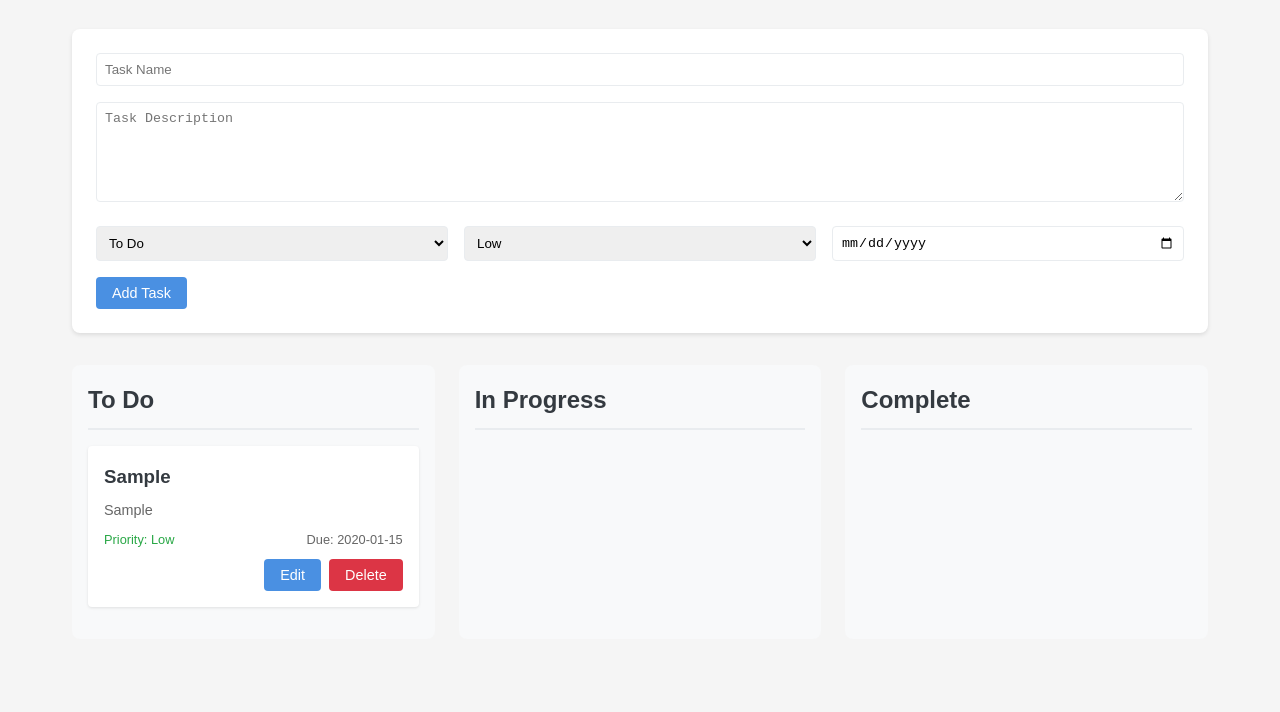
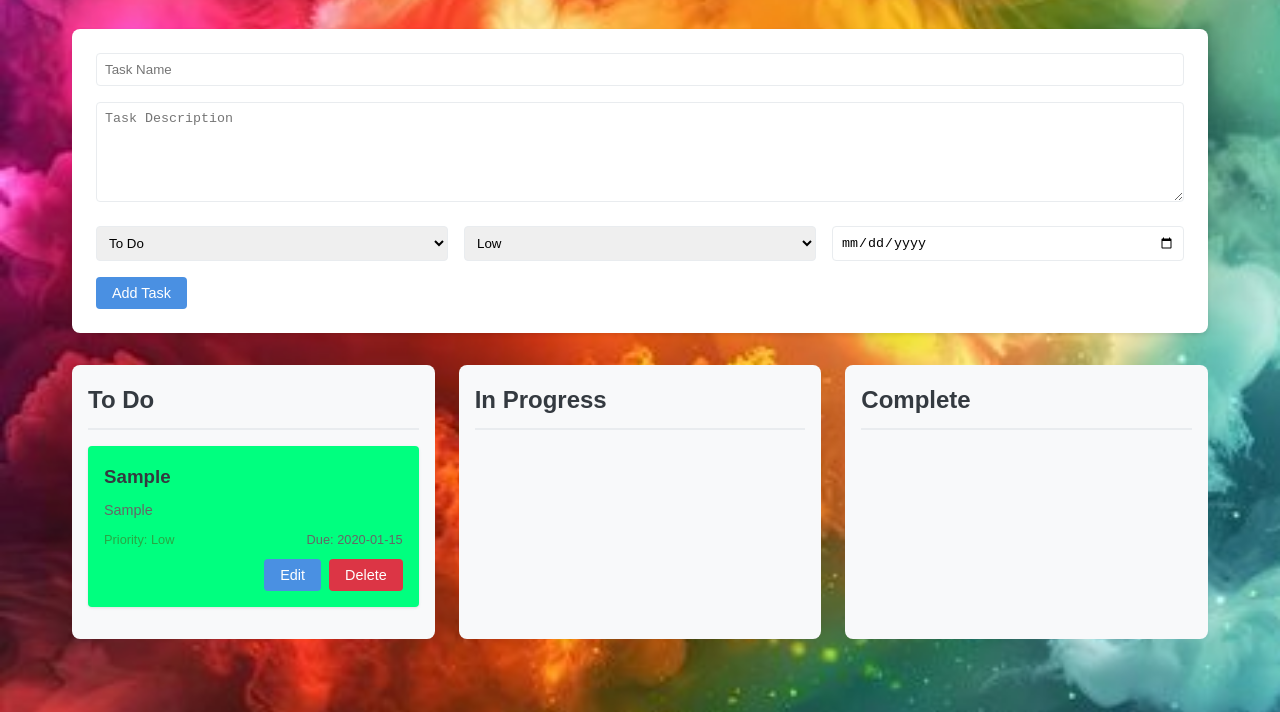
Before and after one commit to MakeMeLOLZ101/IChesleyTaskTracker, a plain HTML site: page index.html in a window 1280 px wide. Both pictures are taken after typing "Sample", "Sample", "2020-01-15" into the empty fields and a click on the button "Add Task". Shown: the part 86-798 px from the top of the page. Drawn offline with Linux system fonts and the light colour scheme.

Commit message:
added a color-full background

```diff
--- a/styles/styles.css
+++ b/styles/styles.css
@@ -15,9 +15,12 @@
 }
 
 body {
+    background-image: url('../assets/rainbowclouds.jpg');
+    background-repeat: no-repeat;
+    background-size: cover;
+    height: 1024px;
     font-family: Arial, sans-serif;
     line-height: 1.6;
-    background-color: #f5f5f5;
     color: var(--gray-dark);
 }
 
@@ -80,7 +83,7 @@ h1 {
 }
 
 .task-card {
-    background-color: white;
+    background-color: springgreen;
     border-radius: 4px;
     padding: 1rem;
     margin-bottom: 1rem;
```
Also changed, not shown: assets/rainbowclouds.jpg (added).
